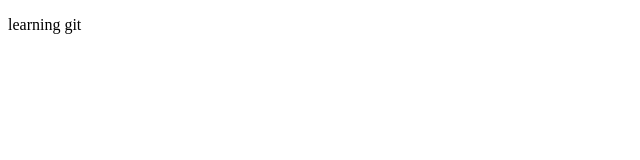
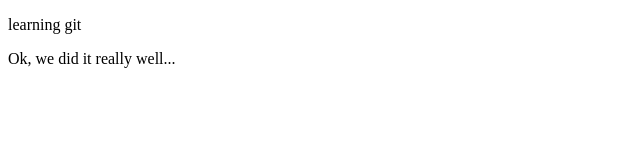
Before and after one commit to alejandroMeza097/demo-repo, a plain HTML site: page index.html in a window 1280 px wide. Shown: the whole page, without its empty margins (0-640 px from the left). Drawn offline with Linux system fonts and the light colour scheme.

Commit message:
adding a new line

```diff
--- a/index.html
+++ b/index.html
@@ -8,6 +8,7 @@
 </head>
 <body>
     <p>learning git</p>
+    <p>Ok, we did it really well...</p>
 
 </body>
 </html>
```
